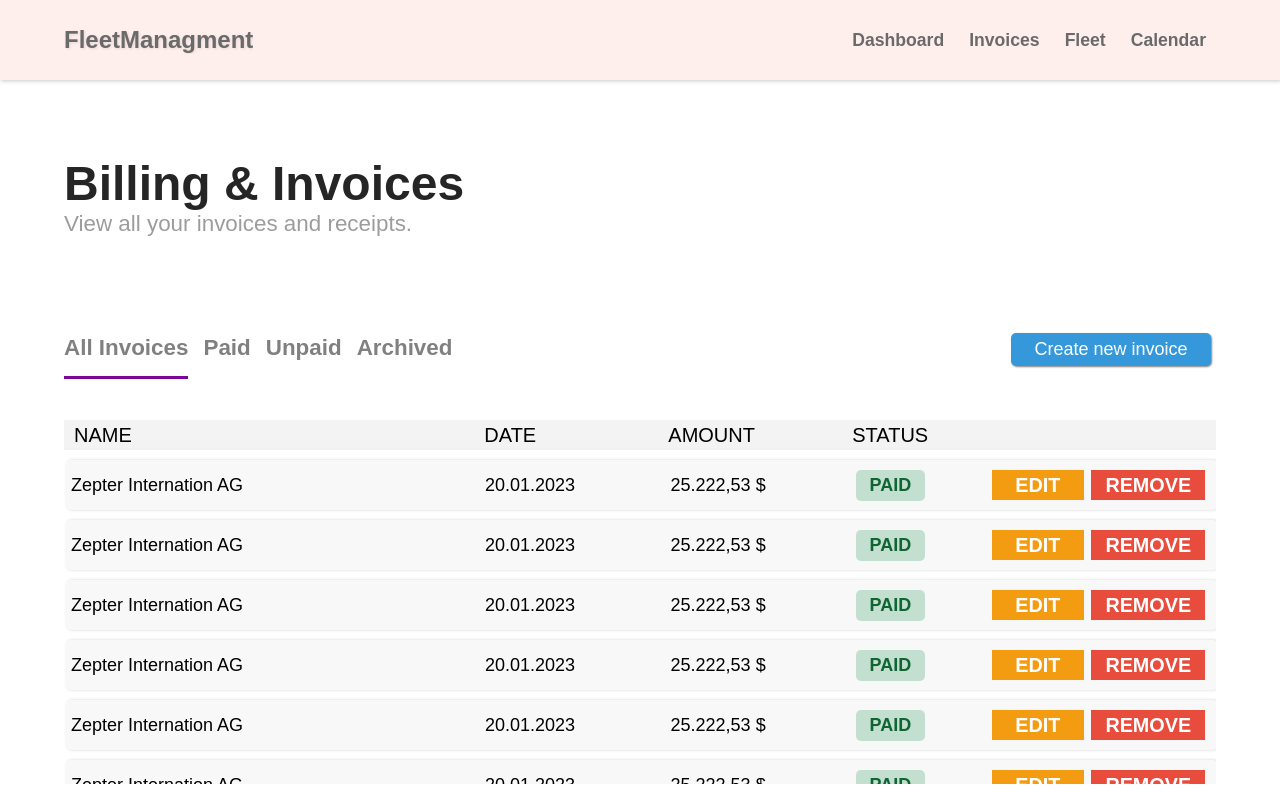
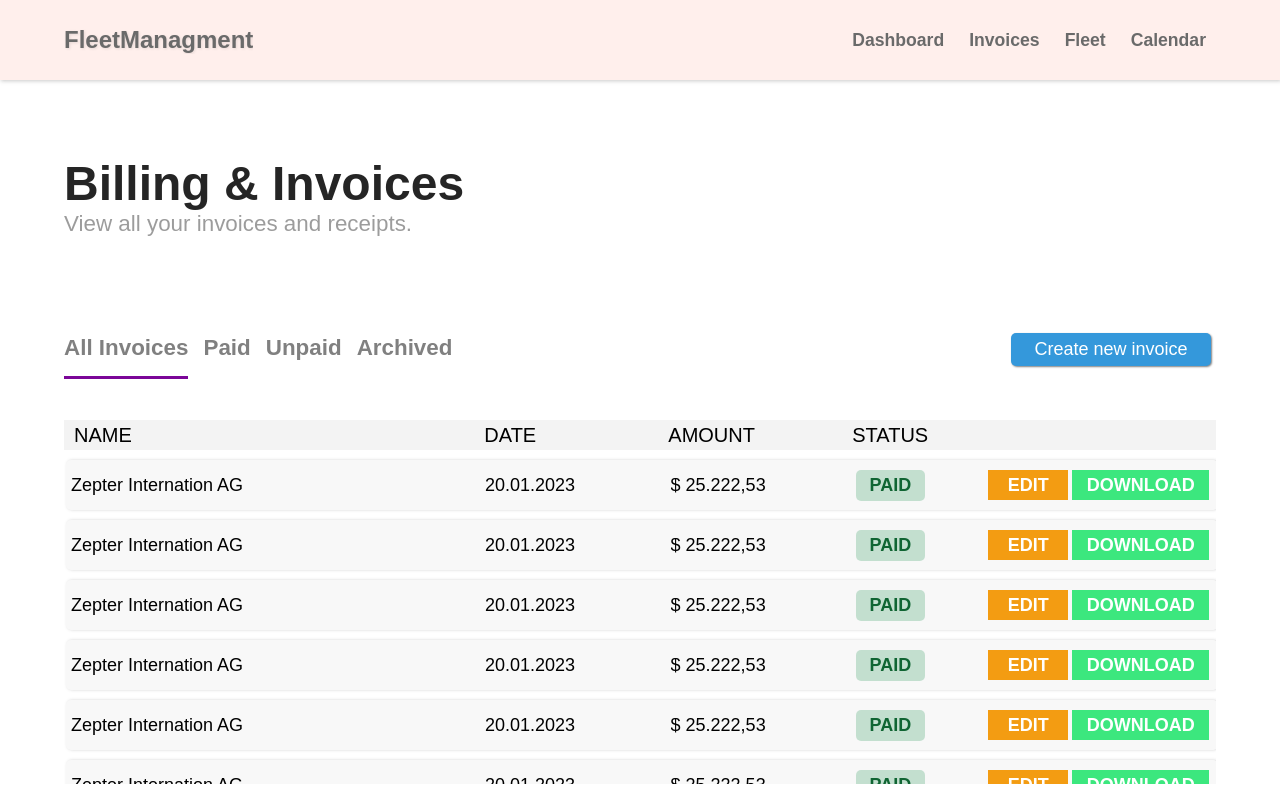
Before and after one commit to hamzic2019/fleetmanagment, a React (Vite) app in the folder client/: page /invoices in a window 1280 px wide. Built offline with nearby package versions, Linux system fonts and the light colour scheme.

Commit message:
some chages

```diff
--- a/client/src/App.jsx
+++ b/client/src/App.jsx
@@ -15,6 +15,7 @@
             <Route path="/" element={<h1>Home Page</h1>} />
             <Route path="/dashboard" element={<h1>Dashbaord</h1>} />
             <Route path="/invoices" element={<Invoices />} />
+            <Route path="/invoices/new" element={<Invoices />} />
             <Route path="/Fleet" element={<h1>Fleet</h1>} />
             <Route path="/Calendar" element={<h1>Calendar</h1>} />
         </Routes>
--- a/client/src/components/InvoiceFilterListTab/InvoiceFilterListTab.jsx
+++ b/client/src/components/InvoiceFilterListTab/InvoiceFilterListTab.jsx
@@ -1,5 +1,7 @@
 import React, {useState} from 'react'
 import './InvoiceFilterListTab.css'
+
+
 
 const InvoiceFilterListTab = () => {
     const [active, setActive] = useState('All Invoices')
--- a/client/src/components/InvoiceListItem/InvoiceListItem.css
+++ b/client/src/components/InvoiceListItem/InvoiceListItem.css
@@ -32,32 +32,32 @@
 
 .invoiceListItemWrapper-div-btn-edit {
     height:60%;
-    width: 40%;
+    width: 35%;
     align-self: center;
     justify-self: center;
     background-color: #f39c12;
     border:0px;
     color:white;
     font-weight: 900;
-    font-size: 1.1em;
+    font-size: 1em;
 }
 
 .invoiceListItemWrapper-div-btn-edit:hover {
     background-color: #cf8612;
 }
 
-.invoiceListItemWrapper-div-btn-rmv {
+.invoiceListItemWrapper-div-btn-dwld {
     height:60%;
-    width: 50%;
+    width: 60%;
     align-self: center;
     justify-self: center;
     border:0px;
     color:white;
     font-weight: 900;
-    font-size: 1.1em;
-    background-color: #e74c3c!important;
+    font-size: 1em;
+    background-color: #3ce77e!important;
 }
 
-.invoiceListItemWrapper-div-btn-rmv:hover {
-    background-color: #c63c2c!important;
+.invoiceListItemWrapper-div-btn-dwld:hover {
+    background-color: #2fc568!important;
 }
--- a/client/src/components/InvoiceListItem/InvoiceListItem.jsx
+++ b/client/src/components/InvoiceListItem/InvoiceListItem.jsx
@@ -8,14 +8,14 @@
         <div className='invoiceListItemWrapper'>
             <p className='invoiceListItemWrapperItem' style={{width: '35%'}}>Zepter Internation AG</p>
             <p className='invoiceListItemWrapperItem'>20.01.2023</p>
-            <p className='invoiceListItemWrapperItem'>25.222,53 $</p>
+            <p className='invoiceListItemWrapperItem'>$ 25.222,53</p>
             <div className='invoiceListItemWrapperItem' style={{width: '10%'}}>
                 <Status isPaid={true} />
             </div>
 
             <div className='invoiceListItemWrapper-div'>
                     <button className='invoiceListItemWrapper-div-btn-edit'>EDIT</button>
-                    <button className='invoiceListItemWrapper-div-btn-rmv'>REMOVE</button>
+                    <button className='invoiceListItemWrapper-div-btn-dwld'>DOWNLOAD</button>
             </div>
         </div>
   )
--- a/client/src/pages/Invoices/Invoices.jsx
+++ b/client/src/pages/Invoices/Invoices.jsx
@@ -4,7 +4,7 @@
 import './Invoices.css'
 
 const Invoices = () => {
-console.log('INVOICESSSSS???')
+
   return (
     <div className='invovicesWrapper'>
         <div className="invoices-wrapper-upper">
```
Also changed, not shown: client/src/pages/CreateInvoice/CreateInvoice.css (added), client/src/pages/CreateInvoice/CreateInvoice.jsx (added). Lines whose indentation alone changed are shown as unchanged.
